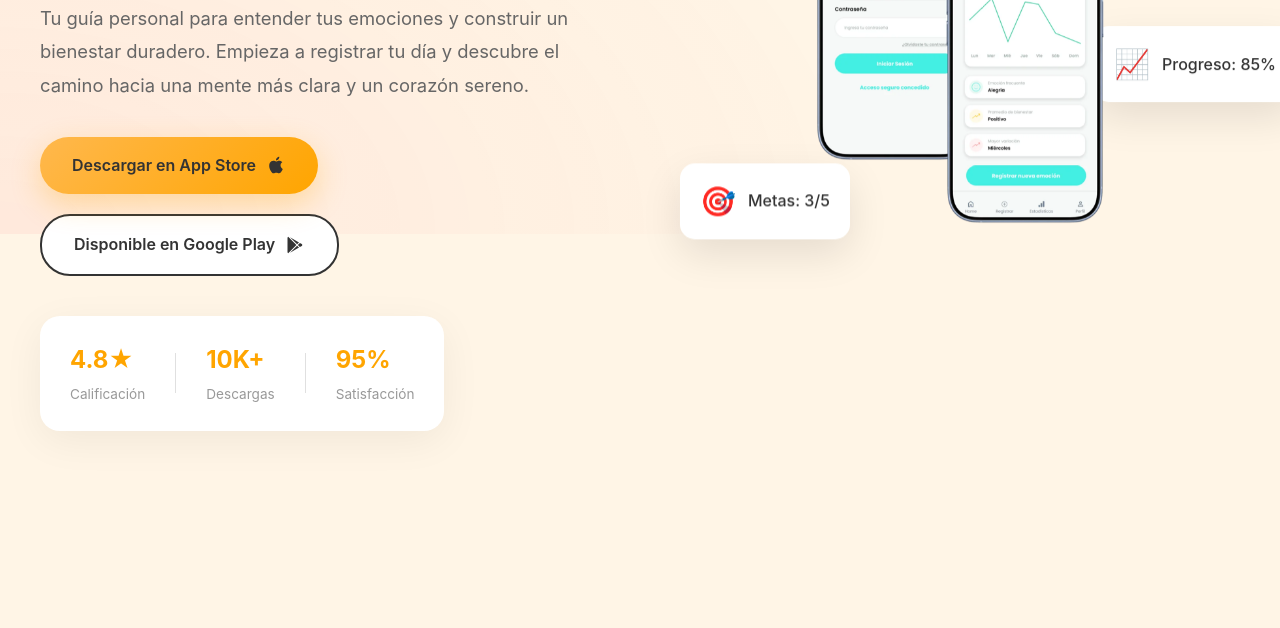
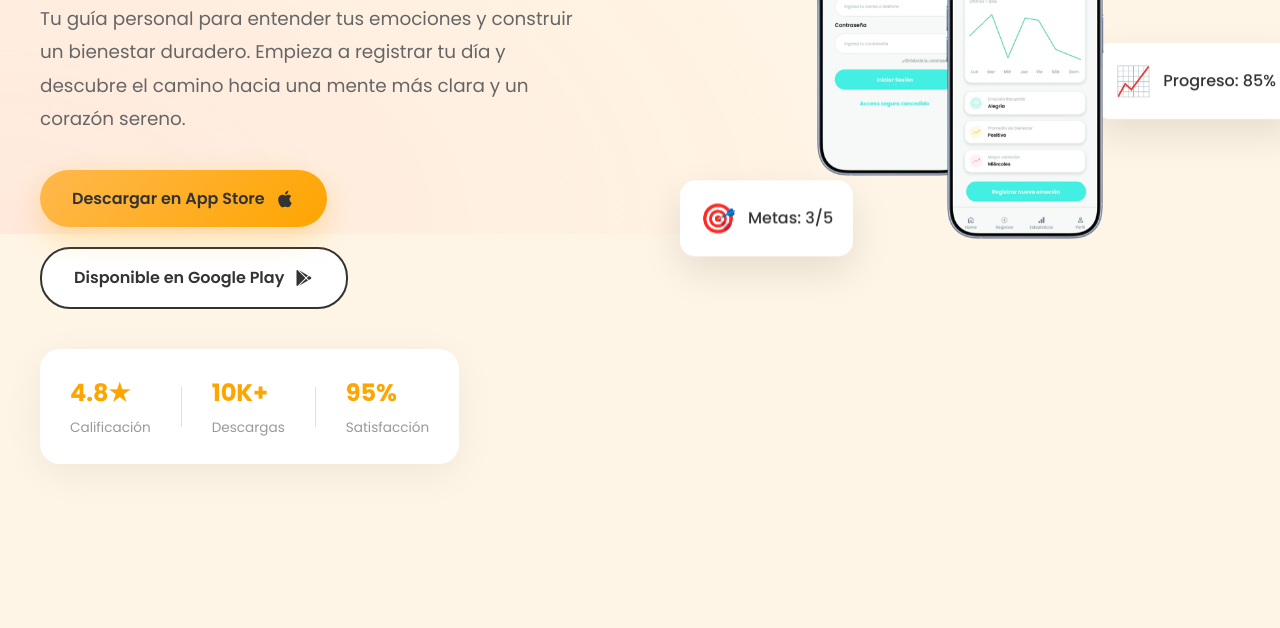
Before and after one commit to Agencia-Welltech-Solutions/emotitrack-landing-page, a plain HTML site: page index.html in a window 1280 px wide. Shown: the part 566-1194 px from the top of the page. Drawn offline with Linux system fonts and the light colour scheme.

Commit message:
updated font family

```diff
--- a/styles/global.css
+++ b/styles/global.css
@@ -1,3 +1,5 @@
+@import url('https://fonts.googleapis.com/css2?family=Poppins:ital,wght@0,100;0,200;0,300;0,400;0,500;0,600;0,700;0,800;0,900;1,100;1,200;1,300;1,400;1,500;1,600;1,700;1,800;1,900&display=swap');
+
 * {
     margin: 0;
     padding: 0;
@@ -23,7 +25,8 @@
 }
 
 body {
-    font-family: 'Inter', 'Segoe UI', Tahoma, Geneva, Verdana, sans-serif;
+    font-family: "Poppins", sans-serif;
+    /*font-family: 'Inter', 'Segoe UI', Tahoma, Geneva, Verdana, sans-serif;*/
     background-color: var(--bg);
     color: var(--text);
     line-height: 1.6;
```
